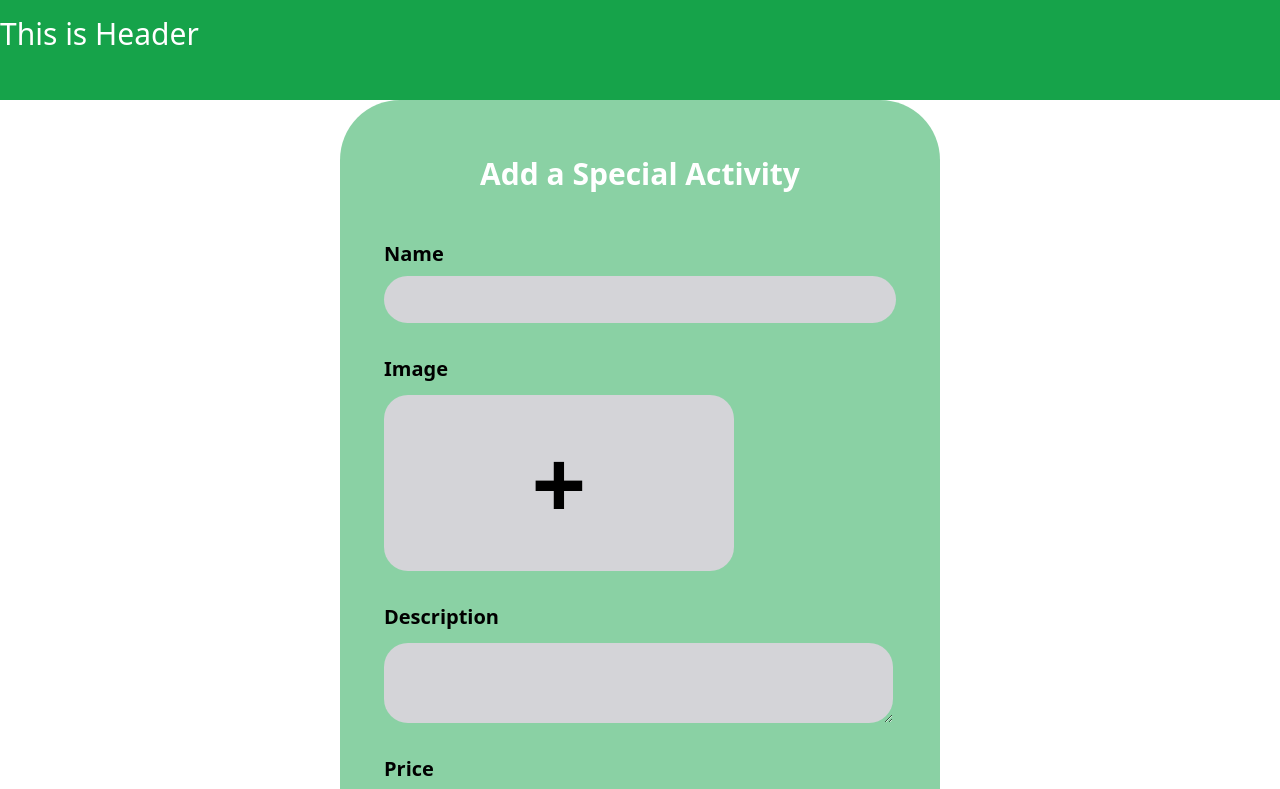
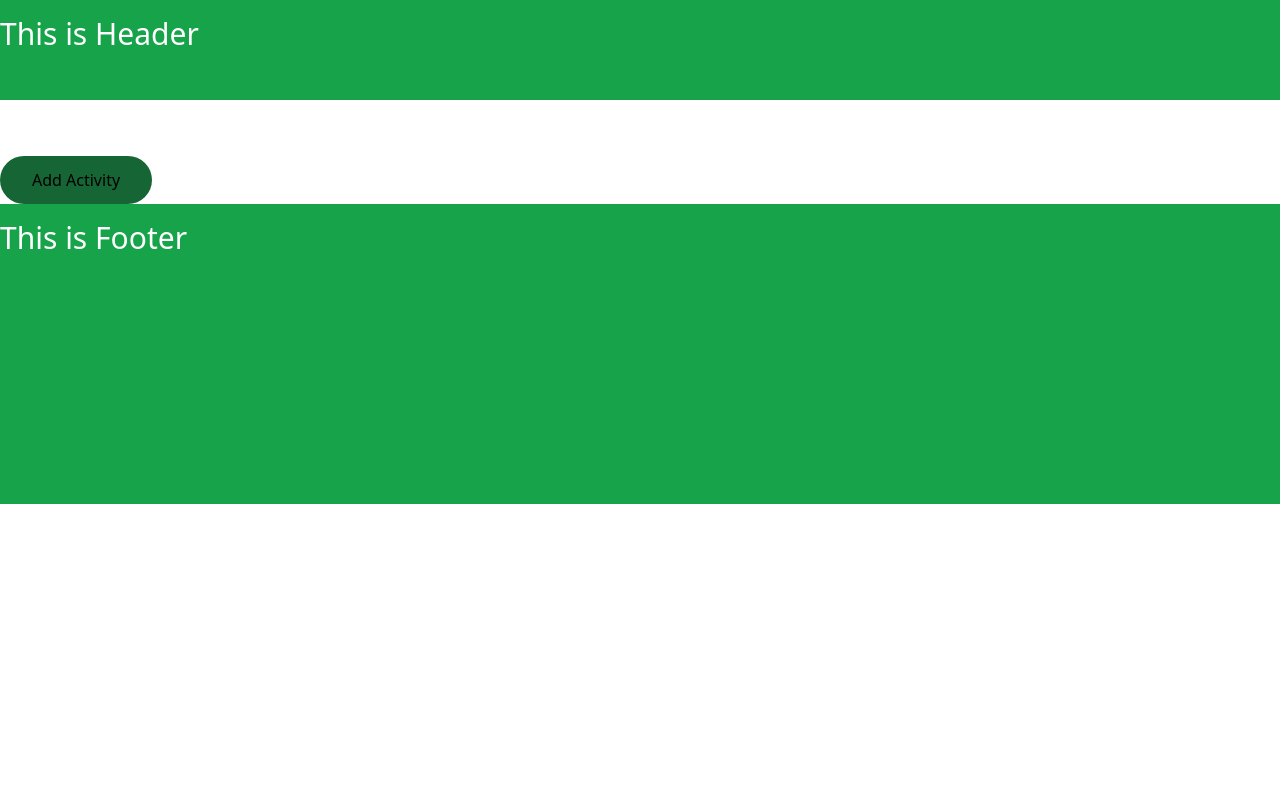
Before and after one commit to dananjayaabeytd/Ella-Jungle-Resort-Web-App, a React (Create React App) app in the folder frontend/: page / in a window 1280 px wide. Shown: the top 789 px of the page. Built offline with nearby package versions, Linux system fonts and the light colour scheme.

Commit message:
changed the DB URL
Connected the backend to the system's db.

```diff
--- a/frontend/src/App.js
+++ b/frontend/src/App.js
@@ -1,7 +1,17 @@
+import AddForm from "./pages/AddActivity/AddForm";
+import MyNavbar from "./components/shared/Navigation";
+import Footer from "./components/shared/Footer";
+import ViewActivity from "./pages/AllActivity/ViewActivity";
+
 export default function App() {
   return (
-    <h1 className="text-2xl font-bold underline">
-      Hello world!
-    </h1>
+
+      <div>
+
+        <MyNavbar/>
+        <ViewActivity/>
+        <Footer/>
+
+      </div>
   )
 }
--- a/frontend/src/index.js
+++ b/frontend/src/index.js
@@ -1,35 +1,13 @@
 import React from 'react';
 import ReactDOM from 'react-dom/client';
 import './index.css';
-import { RouterProvider, createBrowserRouter } from 'react-router-dom';
-import RootLayout from './layout/root.layout'
-import LoginPage from './pages/login.page';
-import SignUpPage from './pages/sign-up.page';
-import HomePage from "./pages/home/home.page";
+import App from './App';
 
-const router = createBrowserRouter([
-  {
-    element: <RootLayout />,
-    children: [
-      {
-        path: '/',
-        element: <HomePage />,
-      },
-      {
-        path: '/login',
-        element: <LoginPage />,
-      },
-      {
-        path: '/signup',
-        element: <SignUpPage />,
-      },
-    ],
-  },
-]);
+
 
 const root = ReactDOM.createRoot(document.getElementById('root'));
 root.render(
   <React.StrictMode>
-    <RouterProvider router={router} />
+    <App/>
   </React.StrictMode>
 );
--- a/frontend/src/pages/AddActivityForm.js
+++ b/frontend/src/pages/AddActivity/AddForm.js
@@ -1,10 +1,12 @@
-import * as React from "react";
+import React from "react";
 
-function Addform() {
 
-  return (
+export default function AddForm(){
 
-    <div className="flex items-center justify-center min-h-screen " >
+
+    return(
+
+        <div className="flex items-center justify-center min-h-screen " >
 
         <div className="bg-green-600 bg-opacity-50 flex items-center justify-center w-full max-w-[600px] rounded-[60px] py-14 px-11 text-xl font-extrabold text-black">
 
@@ -42,7 +44,5 @@ function Addform() {
         </div>
     </div>
 
-);
+    );
 }
-
-export default Addform;
--- /dev/null
+++ b/frontend/src/pages/AllActivity/ViewActivity.js
@@ -0,0 +1,12 @@
+import * as React from "react";
+
+export default function ViewActivity(){
+    return (
+
+        <div>
+             <button type="submit" className="justify-center self-center px-8 py-3 mt-14 whitespace-nowrap bg-green-800 rounded-[60px]" onClick={e=>"AddForm()"}>
+             Add Activity
+             </button>
+        </div>
+    );
+}
--- a/frontend/src/pages/home/home.page.jsx
+++ b/frontend/src/pages/home/home.page.jsx
@@ -1,11 +1,8 @@
-import Addform from "../AddActivityForm";
-import UpdateActivity from "../UpdateActivity";
 
 function HomePage() {
   return (
     <div>
-      <Addform></Addform>
-      <UpdateActivity></UpdateActivity>
+      <h1 class="text-4xl text-red-600 font-bold">This is Home Page</h1>
     </div>
   );
 }
```
Also changed, not shown: frontend/src/pages/AdminViewActivity.js (deleted), 1 other file (tests, documents, lock files or other folders).
